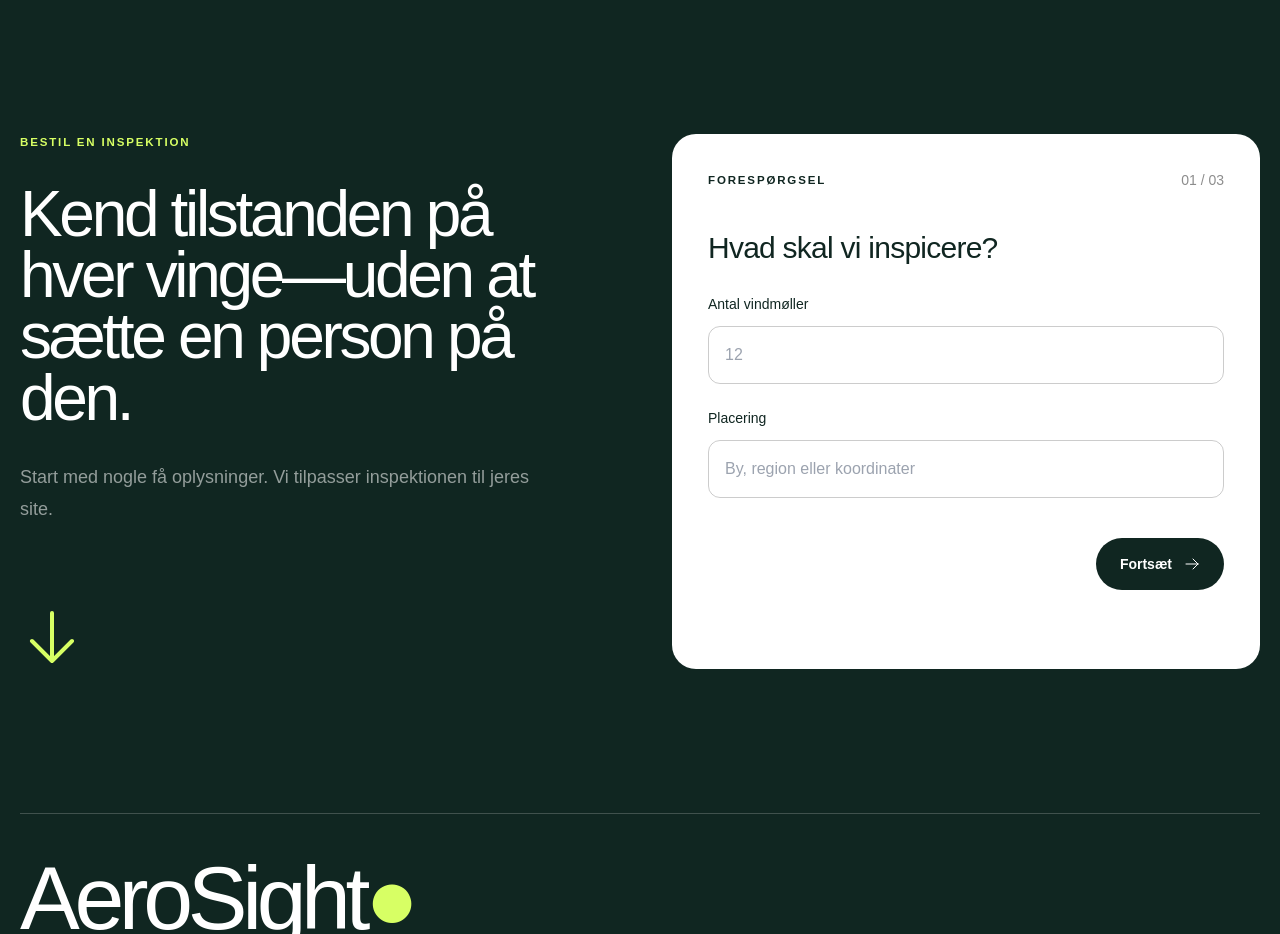
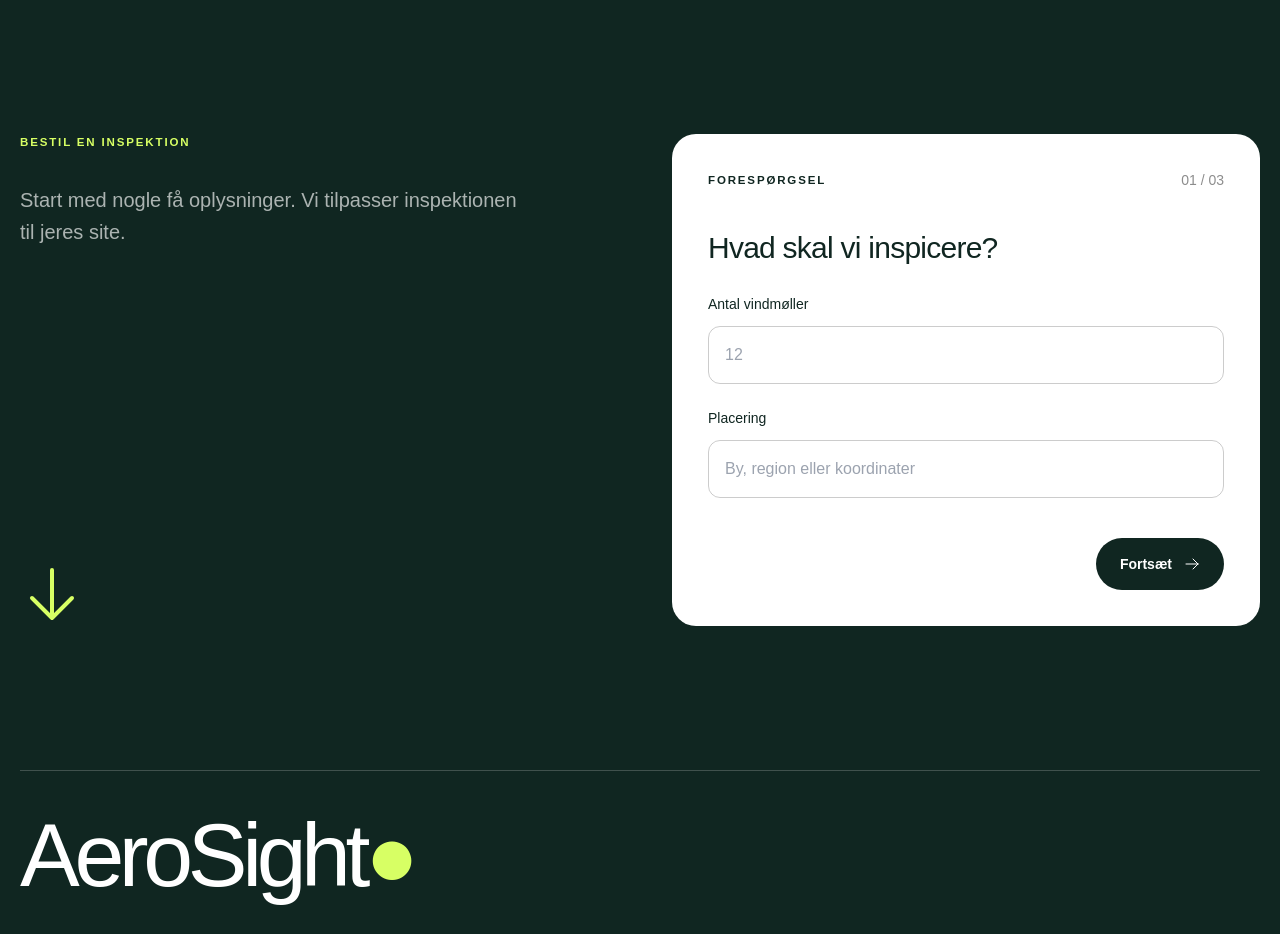
Before and after one commit to oumar969/-AeroSight, a Next.js app: page /da/ in a window 1280 px wide. Shown: the part 5220-6154 px from the top of the page. Built offline with nearby package versions, Linux system fonts and the light colour scheme.

Commit message:
Simplify inspection request section

```diff
--- a/app/[lang]/page.tsx
+++ b/app/[lang]/page.tsx
@@ -38,7 +38,7 @@ export default async function Home({ params }: { params: Promise<{ lang: string
 
     <section id="process" className="shell py-24 md:py-36"><p className="eyebrow text-black/50">{t.processLabel}</p><h2 className="section-title mt-8">{t.processTitle}</h2><div className="mt-20">{t.process.map(p=><article key={p[0]} className="group grid gap-5 border-t border-black/15 py-7 transition-colors hover:bg-[var(--mist)] md:grid-cols-[.75fr_1.25fr] md:px-5"><h3 className="text-3xl font-medium">{p[1]}</h3><p className="max-w-xl leading-7 text-black/55">{p[2]}</p></article>)}</div></section>
 
-    <section id="contact" className="bg-[var(--ink)] py-24 text-white md:py-36"><div className="shell grid gap-16 lg:grid-cols-2"><div><p className="eyebrow text-[var(--signal)]">{t.primary}</p><h2 className="section-title mt-8">{t.quote}</h2><p className="mt-8 max-w-lg text-lg leading-8 text-white/55">{t.quoteText}</p><ArrowDownIcon className="mt-20 h-16 w-16 text-[var(--signal)]"/></div><QuoteForm lang={lang}/></div></section>
+    <section id="contact" className="bg-[var(--ink)] py-24 text-white md:py-36"><div className="shell grid gap-16 lg:grid-cols-2"><div className="flex flex-col justify-between"><div><p className="eyebrow text-[var(--signal)]">{t.primary}</p><p className="mt-8 max-w-lg text-xl leading-8 text-white/65">{t.quoteText}</p></div><ArrowDownIcon className="mt-20 h-16 w-16 text-[var(--signal)]"/></div><QuoteForm lang={lang}/></div></section>
 
     <footer className="bg-[var(--ink)] pb-8 text-white"><div className="shell border-t border-white/20 pt-10"><p className="text-[clamp(2.6rem,7vw,7rem)] font-medium leading-none tracking-[-.06em]">AeroSight<span className="text-[var(--signal)]">●</span></p><div className="mt-12 flex flex-wrap justify-between gap-5 text-sm text-white/50"><span>{t.footer}</span><span>© {new Date().getFullYear()} AeroSight. {t.rights}</span></div></div></footer>
     <CookieBanner lang={lang}/>
```
